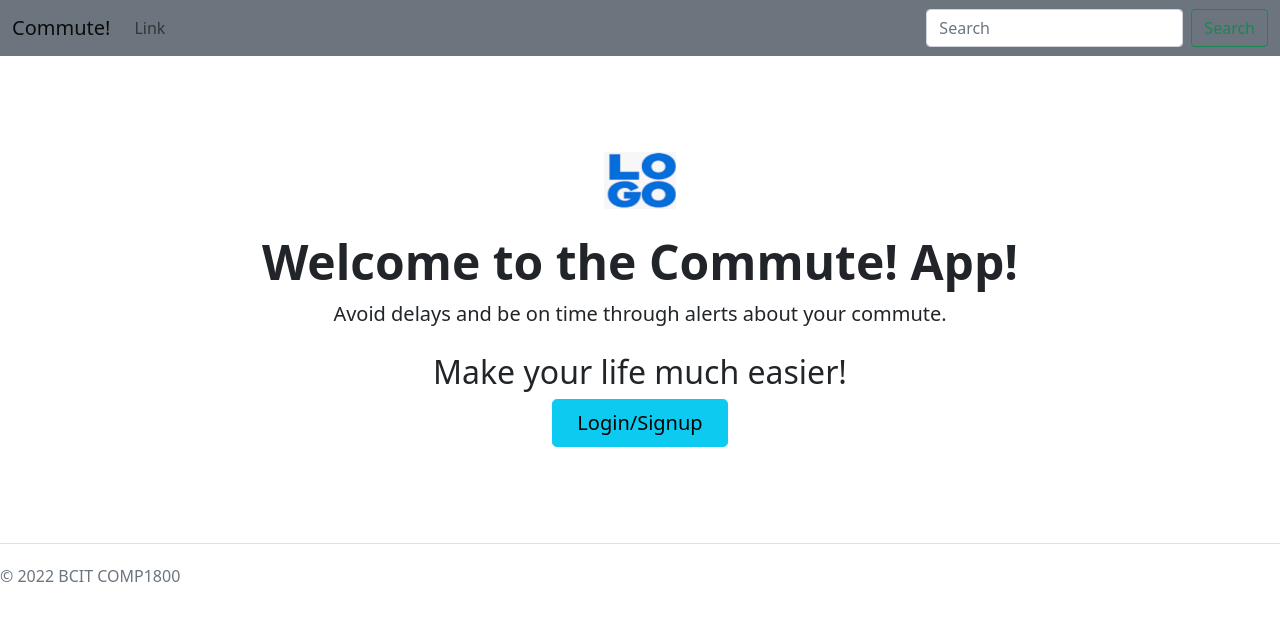
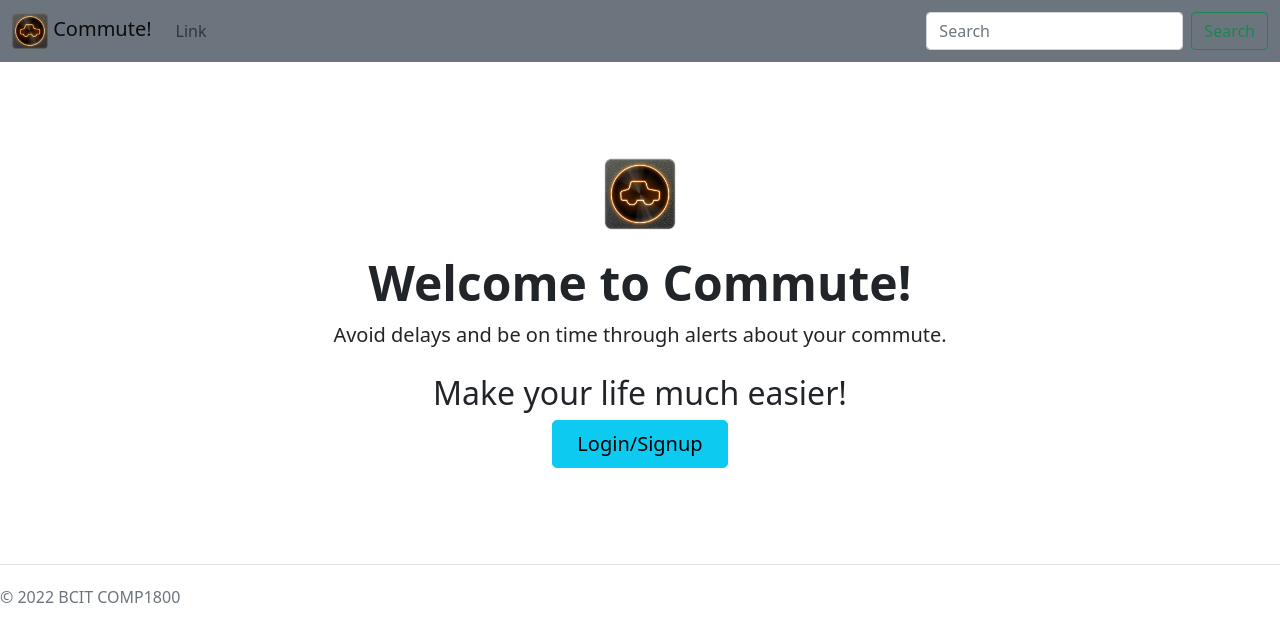
Before and after one commit to JosephDriedger/1800_202230_bby31, a plain HTML site: page index.html in a window 1280 px wide. Drawn offline with nearby package versions, Linux system fonts and the light colour scheme.

Commit message:
Changed logo from COMP 1800 icon to a temporary icon. No Copyright Infringement indended.

```diff
--- a/index.html
+++ b/index.html
@@ -33,6 +33,8 @@
     <nav class="navbar navbar-expand-lg navbar-light bg-secondary">
         <div class="container-fluid">
             <a class="navbar-brand" href="#">
+                <!-- THIS IS A TEMPORARY ICON UNTIL WE CREATE ONE!! -->
+                <img src="./images/icon_temp.png" height="36">
                 Commute!</a>
             <button class="navbar-toggler" type="button" data-bs-toggle="collapse"
                 data-bs-target="#navbarSupportedContent" aria-controls="navbarSupportedContent" aria-expanded="false"
@@ -54,8 +56,9 @@
     </nav>
 
     <div class="px-4 py-5 my-5 text-center">
-        <img class="d-block mx-auto mb-4" src="./images/image.jpg" alt="" width="72" height="57">
-        <h1 class="display-5 fw-bold">Welcome to the Commute! App!</h1>
+        <!-- AGAIN, THIS IS A TEMPORARY ICON UNTIL WE CREATE ONE!! -->
+        <img class="d-block mx-auto mb-4" src="./images/icon_temp.png" alt="" width="72" height="72">
+        <h1 class="display-5 fw-bold">Welcome to Commute!</h1>
         <div class="col-lg-6 mx-auto">
             <p class="lead mb-4">Avoid delays and be on time through alerts about your commute.</p>
             <h2>Make your life much easier!</h2>
```
Also changed, not shown: images/icon_temp.png (added).
